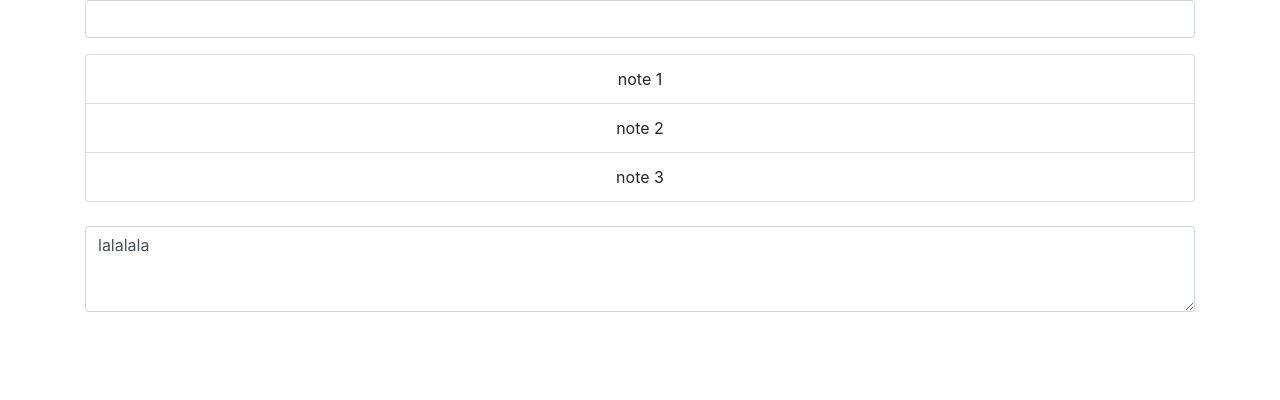
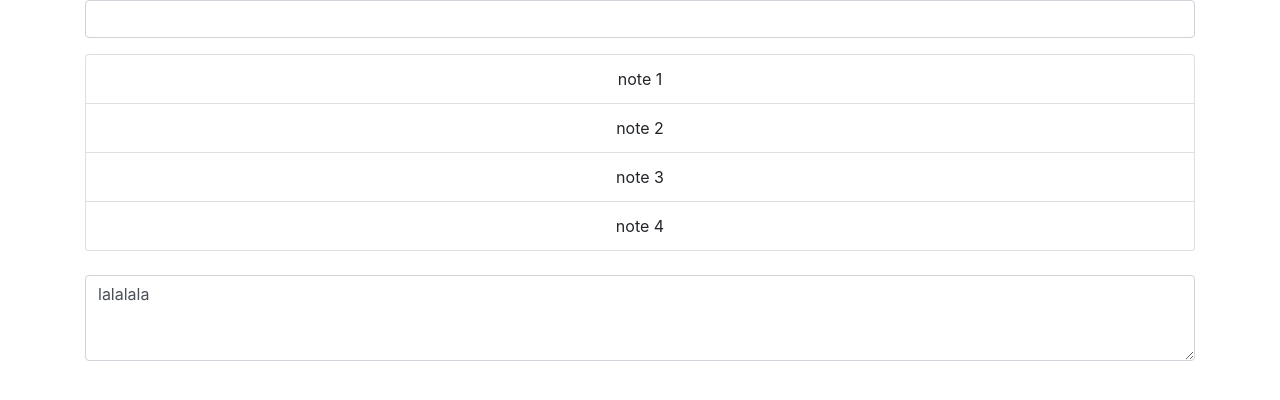
Before and after one commit to adebruyne/react-notes-app-dir, a React (Create React App) app: page / in a window 1280 px wide. Shown: the top 400 px of the page. Built offline with nearby package versions, Linux system fonts and the light colour scheme.

Commit message:
testing out some functionality

```diff
--- a/src/NotesApp.js
+++ b/src/NotesApp.js
@@ -24,6 +24,11 @@ class NotesApp extends Component {
           id: 1003,
           title: "note 3",
           content: "chicka dee dee dee dee dee dee deeeeee"
+        },
+        {
+          id: 1004,
+          title: "note 4",
+          content: "schllama llama"
         }
       ]
     };
```
